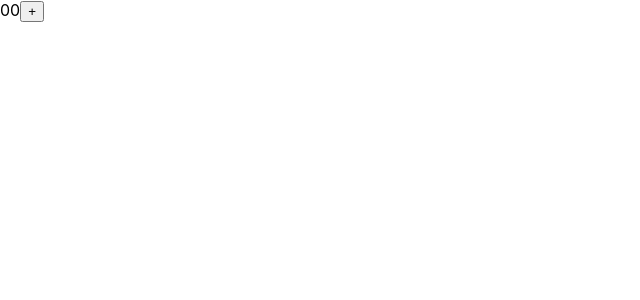
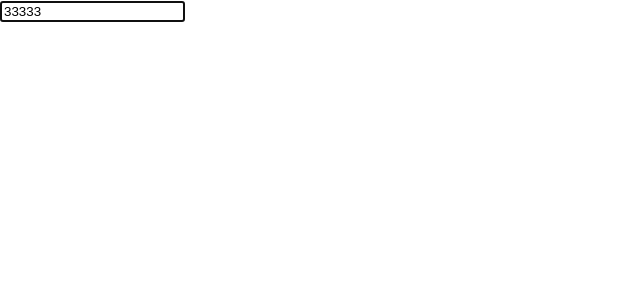
Before and after one commit to Vlad06091992/react_experiments, a React (Create React App) app: page / in a window 1280 px wide. Shown: the top 300 px of the page, without its empty margins (0-640 px from the left). Built offline with nearby package versions, Linux system fonts and the light colour scheme.

Commit message:
example(forwardRef + ref)

```diff
--- a/src/App.tsx
+++ b/src/App.tsx
@@ -1,21 +1,28 @@
-import React, { useState, useEffect, useRef } from 'react';
+import React, {forwardRef, useEffect, useRef} from 'react';
+
+//forwardRef позволяет вашему компоненту передать узел DOM родительскому компоненту с помощью ref
+/*
+мы хотим получать управление ребенком, ребенку прокидываем ref, корневому элементу в разметке ребенка
+этот реф присваиваем
+
+а родитель с этим рефом может что-либо делать
+
+ */
+
+const Input = forwardRef((props, ref:any) => {
+    return <input ref={ref} {...props} />;
+});
+
 
 const App = () => {
-    const ref = useRef(0); // Создание рефа с начальным значением 0
-    const [value, setValue] = useState(0);
+    const inputRef = useRef(null) as any;
 
-    const increment = () => {
-        ref.current += 1; // Увеличение значения ref.current
-        setValue(ref.current); // Обновляем состояние для рендеринга
-    };
+    useEffect(() => {
+        inputRef.current.focus()
+        inputRef.current.value = '33333'
+    }, []);
 
-    return (
-        <div>
-            <span>{value}</span>
-            <span>{ref.current}</span>
-            <button onClick={increment}>+</button>
-        </div>
-    );
+    return <Input ref={inputRef} />;
 };
 
 export default App;
```
